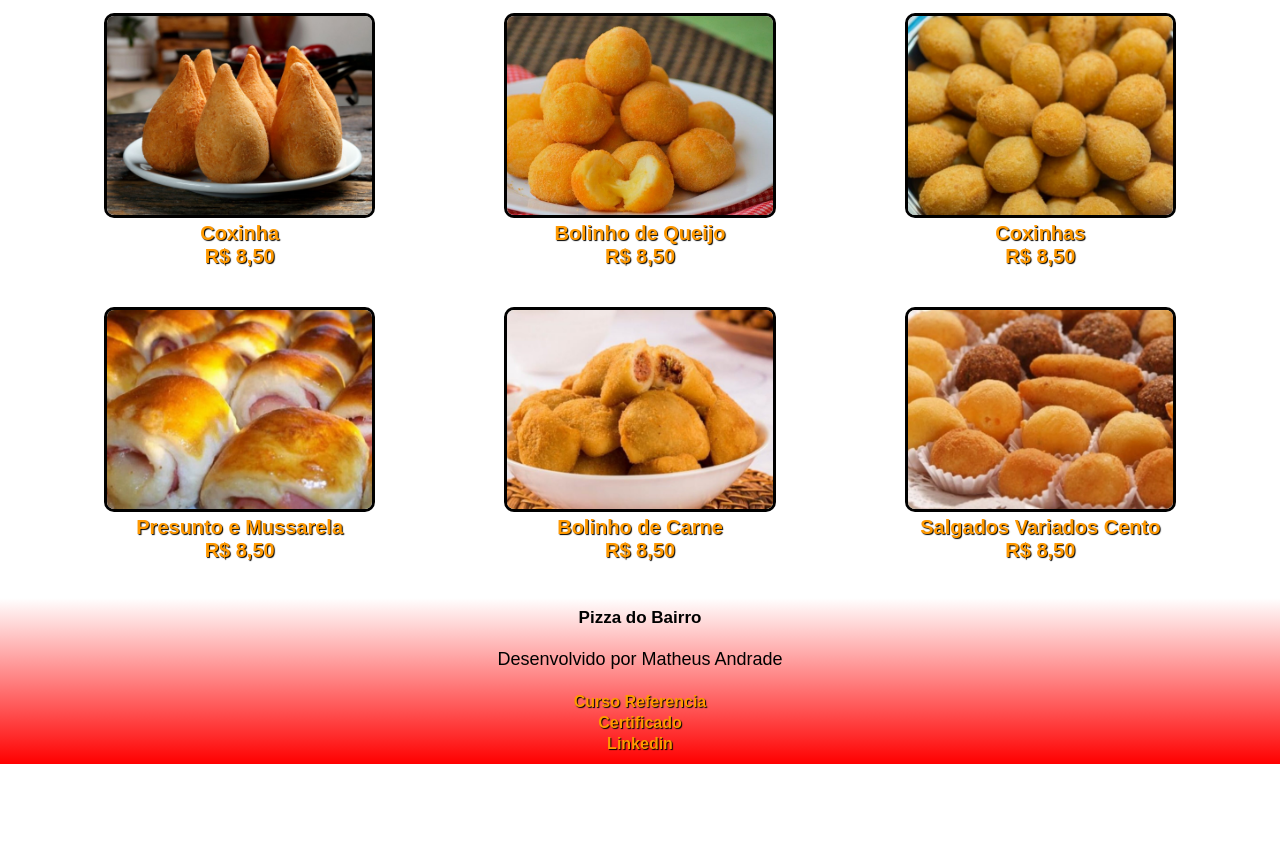
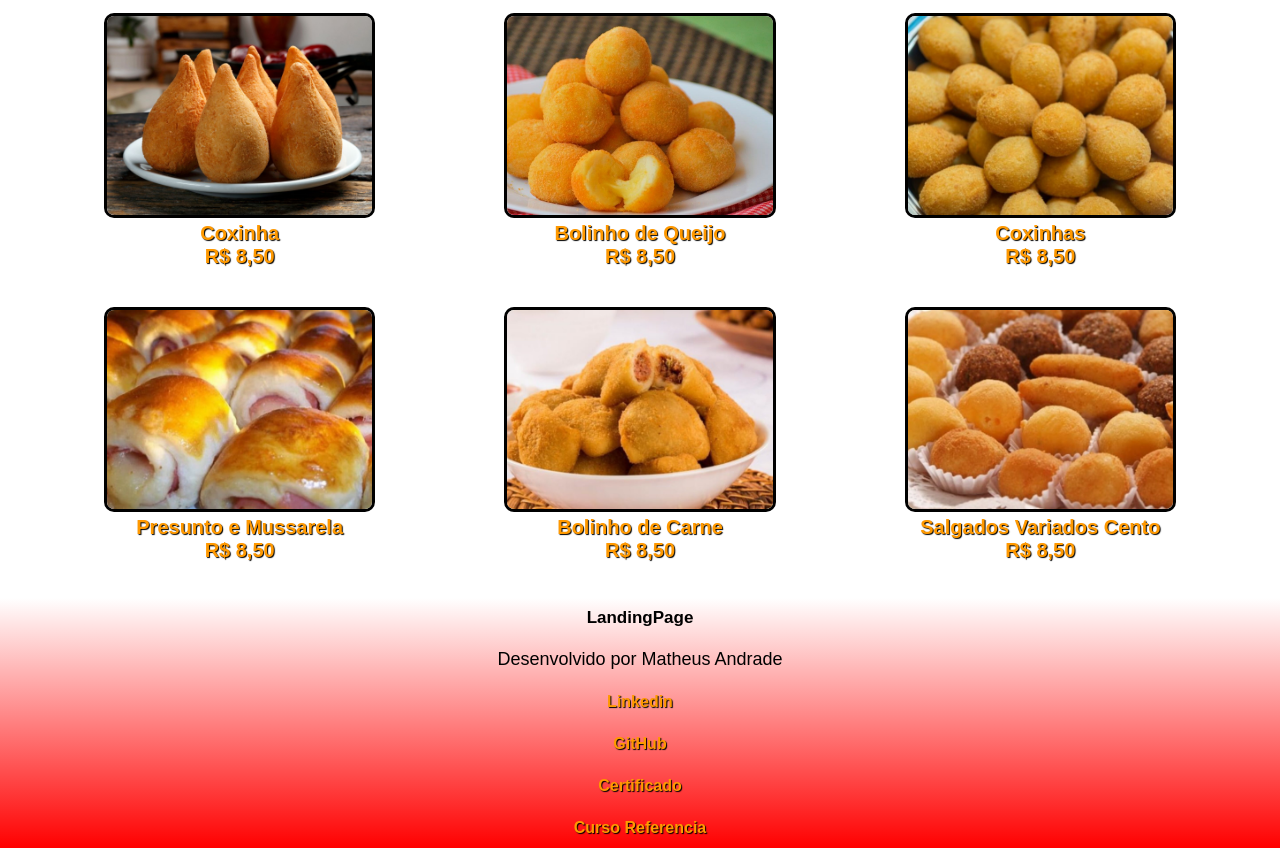
Before and after one commit to M-Andrade/Projeto-Fast-Food, a plain HTML site: page index.html in a window 1280 px wide. Shown: the part 2746-3594 px from the top of the page. Before the commit the page ends 3510 px from the top, so only its background shows below. Drawn offline with Linux system fonts and the light colour scheme.

Commit message:
Update index.html

```diff
--- a/index.html
+++ b/index.html
@@ -192,14 +192,18 @@
     </section>
     <br>
     <footer>
-        <h3>Pizza do Bairro</h3>
+        <h3>LandingPage</h3>
         <br>
         <p>Desenvolvido por Matheus Andrade</p>
         <br>
         <section>
+            <p><a href="https://www.linkedin.com/in/matheus-andrade-293a74269/" target="_blank" rel="noopener noreferrer">Linkedin</a></p>
+            <br>
+            <p><a href="https://github.com/M-Andrade" target="_blank">GitHub</a></p>
+            <br>
+            <p><a href="#" target="_blank">Certificado</a></p>
+            <br>
             <p><a href="https://www.udemy.com/course/html-essencial-desenvolvimento-front-end" target="_blank" rel="noopener noreferrer">Curso Referencia</a></p>
-            <p><a href="#" target="_blank">Certificado</a></p>
-            <p><a href="https://www.linkedin.com/in/matheus-andrade-293a74269/" target="_blank" rel="noopener noreferrer">Linkedin</a></p>
         </section>
     </footer>
 </body>
```
